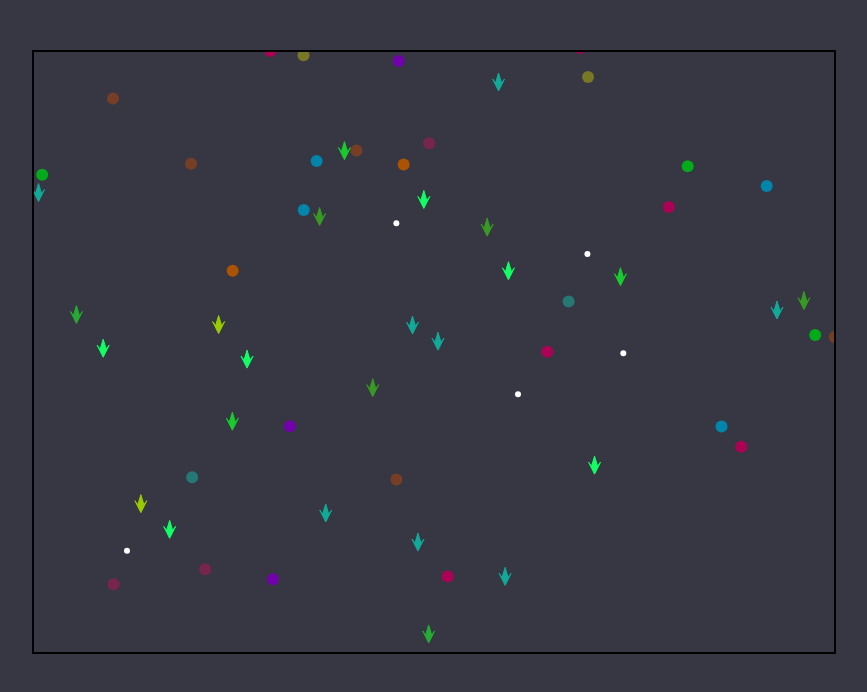
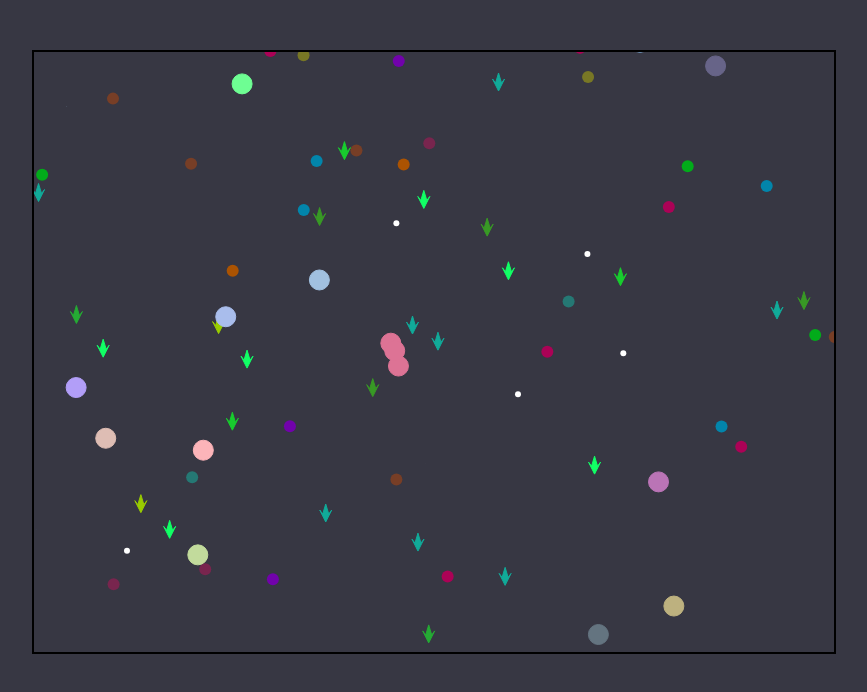
Before and after one commit to Woodside-HS/EcoSystem_2022_23_StudentCode, a plain HTML site: page index.html in a window 1280 px wide. Shown: the top 692 px of the page, without its empty margins (138-1005 px from the left). Drawn offline with Linux system fonts and the light colour scheme.

Commit message:
adrian food system

```diff
--- a/adrian/food5.js
+++ b/adrian/food5.js
@@ -2,8 +2,14 @@ class Food5 extends Entity {
     // properties
     constructor(loc, vel, sz, wrld) {
         super(loc, vel, sz, wrld)
-
-
+        this.loc = loc;
+        this.vel = vel;
+        this.size = sz;
+        this.world = wrld;
+        this.rad =  this.randomNumber(10, 10);
+        this.clr = this.getTrueRandomColor();
+        this.particles = [];
+        this.loadParticles(10);
     }
     //  methods
     run() {
@@ -12,24 +18,58 @@ class Food5 extends Entity {
     }
 
     update() {
+        for (let i = this.particles.length - 1; i > 0; i--) {
+            this.particles[i].run();
+            if(!this.particles[i].alive) {
+              this.particles.splice(i, 1);
+              this.particles.push(new Food5Particle(this.loc.x, this.loc.y, this.rad, this.clr, this.ctx    ))
+            }
+        }
     }
 
     render() {
-
+        let ctx = this.ctx;
+        ctx.beginPath();
+        ctx.arc(this.loc.x, this.loc.y, this.rad, 0, Math.PI * 2);
+        ctx.closePath();
+        ctx.strokeStyle = this.clr;
+        ctx.fillStyle = this.clr;
+        ctx.fill();
+        ctx.stroke();
     }
 
-    getRandomColor() {
-        //  List of hex color values for movers
-        let colors = [
-            "#25AA34",
-            "#18CC2e",
-            "#389925",
-            "#11AA99",
-            "#99CC00",
-            "#11FF65"
-        ];
-        let index = Math.floor(Math.random() * colors.length);
-        return colors[index];
+    loadParticles(n) {
+        for(let i = 0; i < n; i++) {
+            this.particles[i] = new Food5Particle(this.loc.x, this.loc.y, this.rad, this.clr, this.ctx);
+          }
+    }
+
+    getTrueRandomColor() {
+        let r = Math.floor(this.randomNumber(100,255));
+        let g = Math.floor(this.randomNumber(100,255));
+        let b = Math.floor(this.randomNumber(100,255));
+        let color = this.RGBToHex(r, g, b);
+        return color;
+    }
+
+    RGBToHex(r,g,b) {
+        r = r.toString(16);
+        g = g.toString(16);
+        b = b.toString(16);
+
+        if (r.length == 1)
+          r = "0" + r;
+        if (g.length == 1)
+          g = "0" + g;
+        if (b.length == 1)
+          b = "0" + b;
+
+        return "#" + r + g + b;
+    }
+
+    randomNumber(min, max) {
+        let rdm = Math.random() * (max - min) + min;
+        return rdm;
     }
 
 }
--- /dev/null
+++ b/adrian/food5particle.js
@@ -0,0 +1,59 @@
+class Food5Particle {
+    constructor(x, y, rad, clr, ctx) {
+        this.loc = new JSVector(x, y);
+        this.vel = new JSVector(Math.random() * 2 - 1, Math.random() * 2 - 1);
+        this.initrad = rad;
+        this.rad = rad;
+        this.initrad = this.rad;
+        this.clr = clr;
+        this.life = Math.floor(this.randomNumber(250, 1000));
+        this.initlife = this.life;
+        this.alive = true;
+        this.ctx = ctx;
+        this.deathdisplacement = Math.floor(this.randomNumber(25, 100));
+        this.deathdisplacementinit = this.deathdisplacement;
+    }
+
+    update() {
+        this.loc.add(this.vel);
+        if(this.deathdisplacement >= 0) {
+            this.deathdisplacement--;
+        } else {
+            this.life--;
+        }
+
+        this.rad = this.rad * ((this.life + this.deathdisplacementinit)/this.initlife);
+        if (this.rad > this.initrad) {
+            this.rad = this.initrad;
+        }
+        this.checkLife();
+    }
+
+    checkLife() {
+        if (this.life <= 0) {
+          this.alive = false;
+        }
+    }
+
+    run() {
+        this.update();
+        this.checkLife();
+        this.render();
+    }
+
+    render() {
+        let ctx = this.ctx;
+        ctx.beginPath();
+        ctx.arc(this.loc.x, this.loc.y, this.rad, 0, Math.PI * 2);
+        ctx.closePath();
+        ctx.strokeStyle = this.clr;
+        ctx.fillStyle = this.clr;
+        ctx.fill();
+        ctx.stroke();
+    }
+
+    randomNumber(min, max) {
+        let rdm = Math.random() * (max - min) + min;
+        return rdm;
+    }
+}
--- a/index.html
+++ b/index.html
@@ -18,8 +18,8 @@
   <script src="malcolm/food3.js" ></script>
   <script src="evan/food4.js" ></script>
   <script src="adrian/food5.js" ></script>
+  <script src="adrian/food5particle.js" ></script>
   <script src="tucker/food6.js" ></script>
-
 
 </head>
 
--- a/world.js
+++ b/world.js
@@ -82,6 +82,17 @@ class World {
           this)
       );
     }
+    for (let i = 0; i < 250; i++) {
+      let x = Math.random() * (this.dims.width-20) - (this.dims.width / 2 - 10);
+      let y = Math.random() * (this.dims.height-20) - (this.dims.height / 2 - 10);
+      let loc = new JSVector(x, y);
+      this.entities.push(
+          new Food5(loc,
+          new JSVector(0, 0),
+          6,
+          this)
+      );
+    }
   }//++++++++++++++++++++++++++++  load entities
 
 
```
